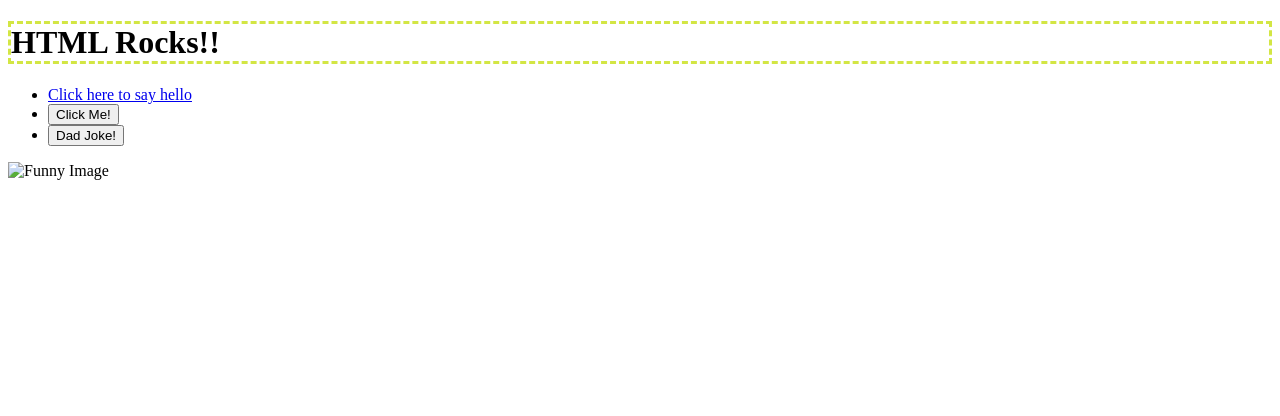
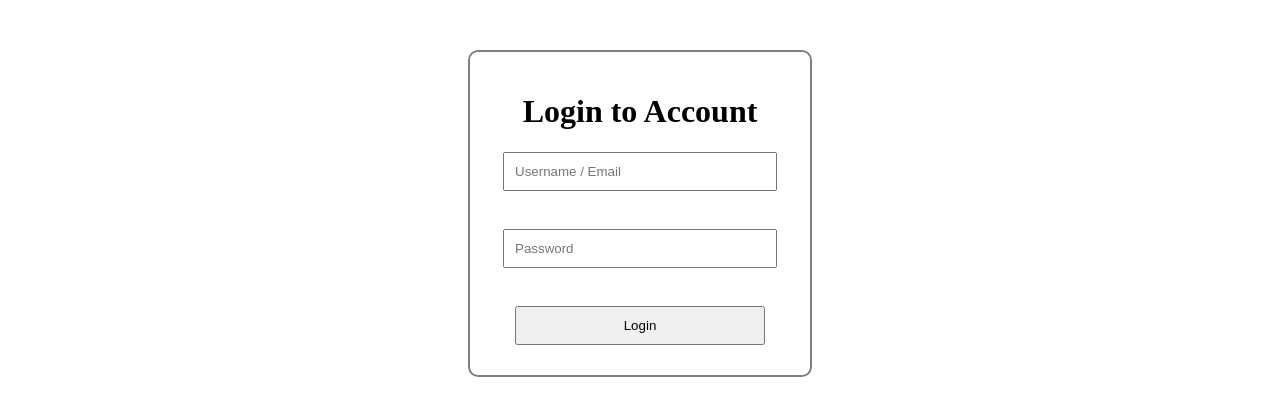
Before and after one commit to AustinBartram/09.03-Lab---JavaScript-Part-2, a website: page index.html in a window 1280 px wide. Drawn offline with Linux system fonts and the light colour scheme; files that its build step writes are made by us from their sources.

Commit message:
new version of js2

```diff
--- a/index.html
+++ b/index.html
@@ -3,23 +3,26 @@
 
 <head>
   <meta charset="utf-8">
-  <title>CS208 - Starter Code (UPDATE ME)!</title>
+  <title>Login Page</title>
   <meta name="description" content="">
   <meta name="viewport" content="width=device-width, initial-scale=1">
   <link rel="stylesheet" href="style.css">
+  <script src="script.js"></script>
+
 </head>
 
 <body>
-  <h1>HTML Rocks!!</h1>
-  <ul>
-  <li><a href="/hello">Click here to say hello</a></li>
-  <li><button id="hello-link">Click Me!</button></li>
-  <li><button id="joke-button">Dad Joke!</button></li>
-  <script src="script.js"></script>
-  </ul>
-  <img src="funny.png" alt="Funny Image" width="300" height="200">
+  <div class="box">
 
-  <h2 id="joke-display"></h2>
+    <h1>Login to Account</h1>
+
+    <form>
+      <input type="text" placeholder="Username / Email"><br>
+      <input type="password" id="pwdBox" placeholder="Password"><br>
+      <input type="button" value="Login" onclick="checkPassword()">
+    </form>
+
+  </div>
 </body>
 
 </html>
```
Also changed, not shown: dist/script.js, dist/style.css, 1 other file.
